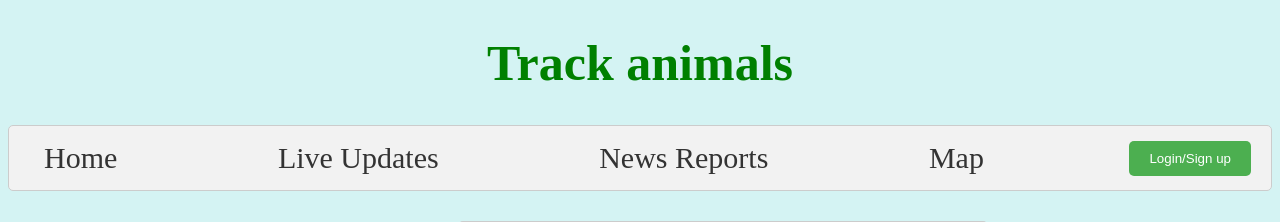
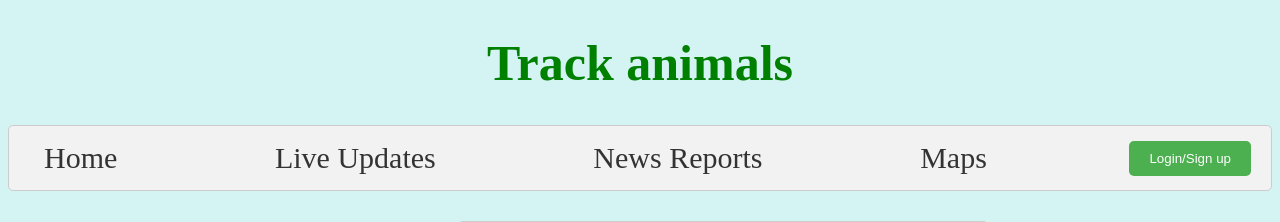
Before and after one commit to AliyaNefrin/Track-animals, a Python web app: template flask/templates/index.html in a window 1280 px wide. Shown: the top 222 px of the page. Run offline with Jinja, Linux system fonts and the light colour scheme; the template is opened without the code that fills it, so the values that code supplies are empty.

Commit message:
Update index.html

```diff
--- a/flask/templates/index.html
+++ b/flask/templates/index.html
@@ -128,7 +128,7 @@
             <a href="#">Home</a>
             <a href="#">Live Updates</a>
             <a href="#">News Reports</a>
-            <a href="#">Map</a>
+            <a href="#">Maps</a>
             <input type="submit" value="Login/Sign up">
         </nav>
 
```
